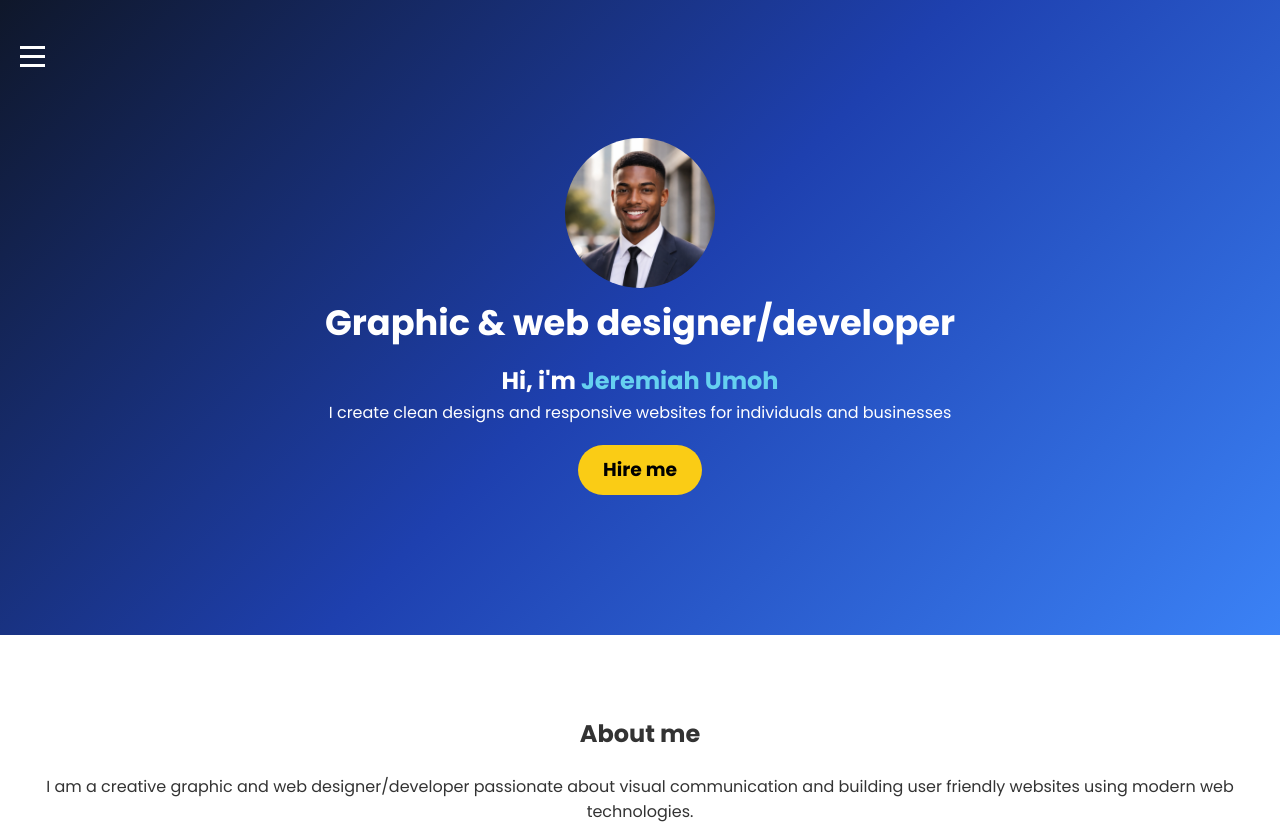
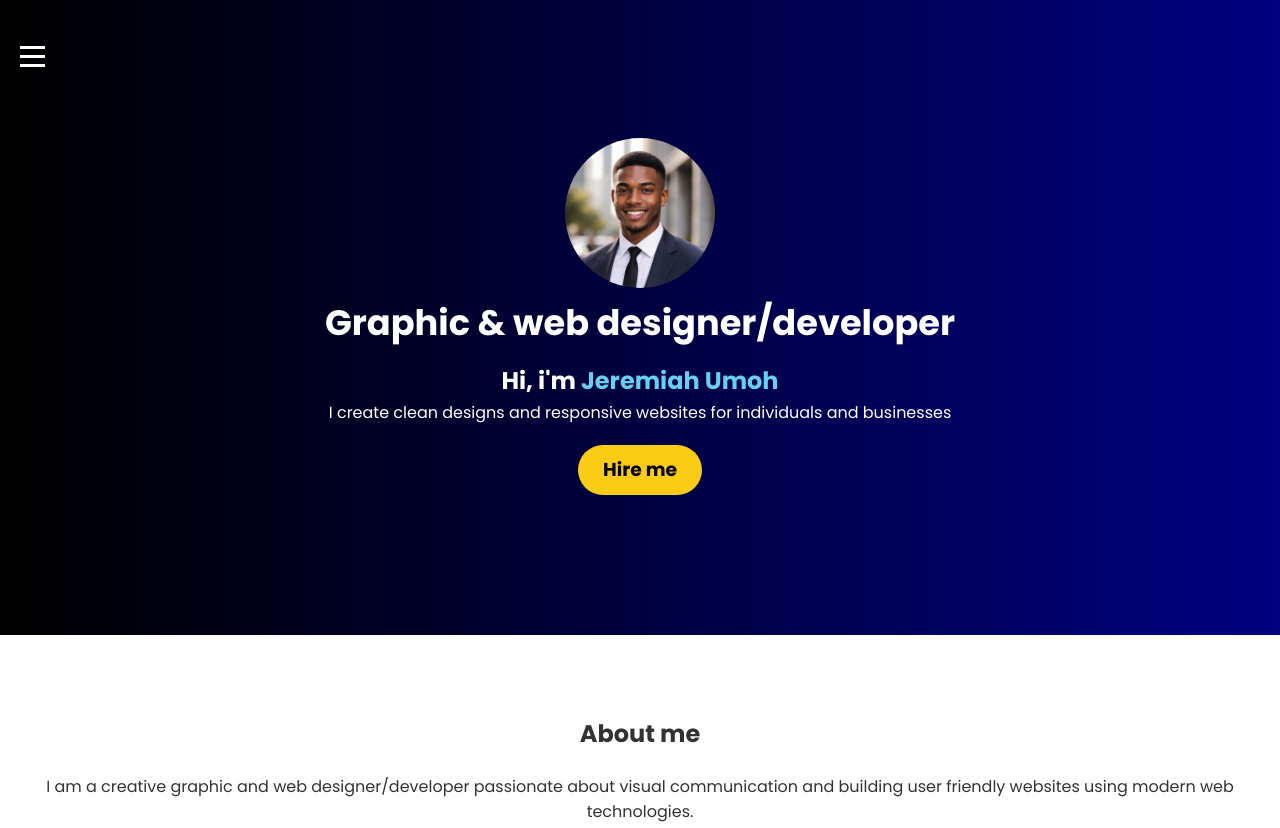
Before and after one commit to Jeremiah-16/J-U-designs, a plain HTML site: page index.html in a window 1280 px wide. Shown: the top 828 px of the page. Drawn offline with Linux system fonts and the light colour scheme.

Commit message:
Update style.css

```diff
--- a/style.css
+++ b/style.css
@@ -12,7 +12,7 @@ body {
 }
 
 .hero {
-    background: linear-gradient(135deg,#0f172a,#1e40af,#3b82f6);
+    background: linear-gradient(to right, black, navy);
     color: white;
     padding: 40px 0px 80px;
 }
```
